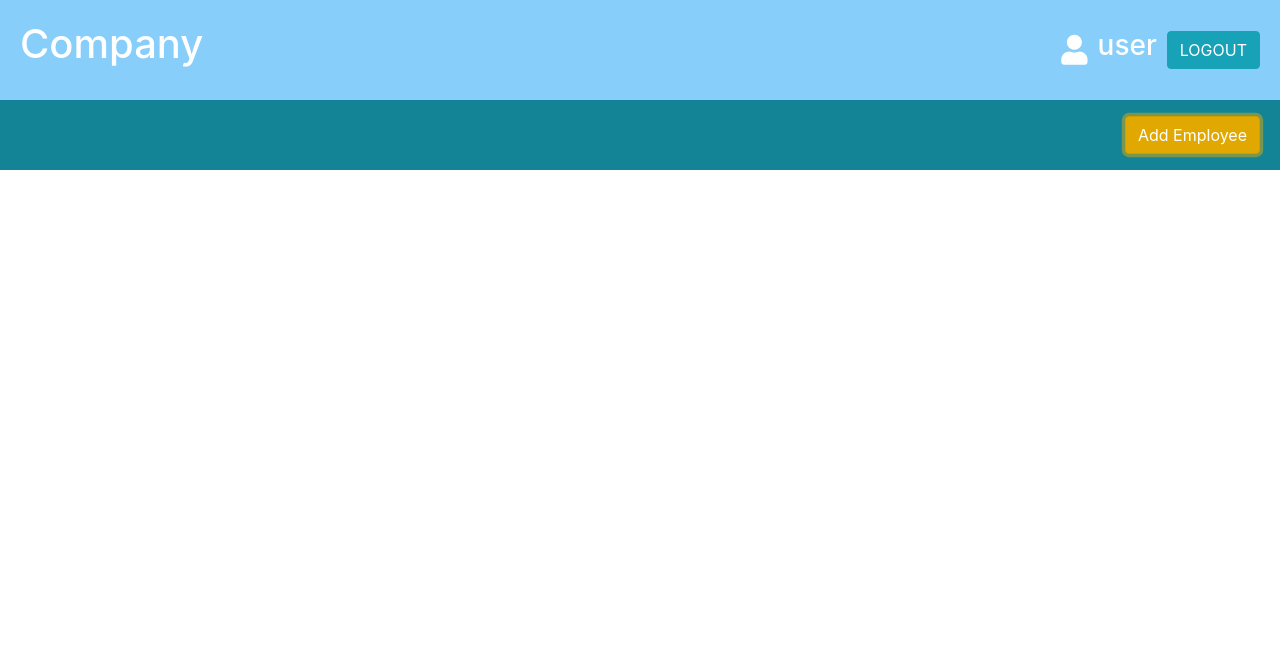
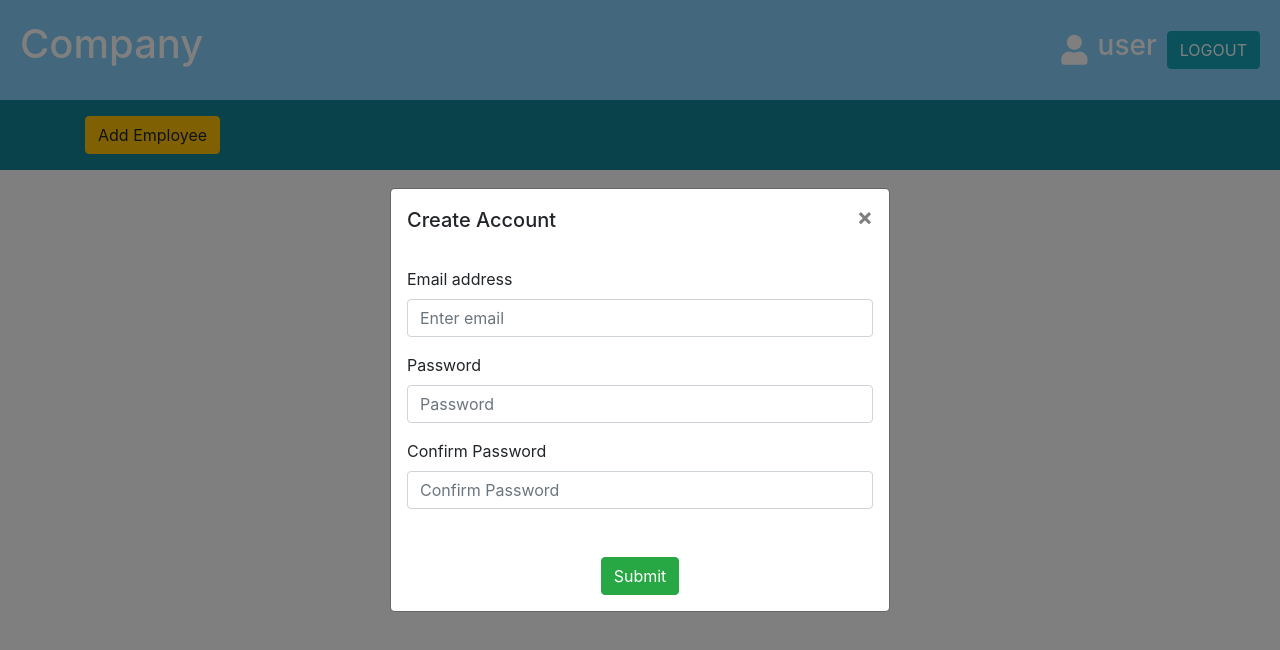
Before and after one commit to hassanraza-dev/employee_app, a plain HTML site: page src/Employees/employees.html in a window 1280 px wide. Both pictures are taken after a click on the button "Add Employee". Drawn offline with nearby package versions, Linux system fonts and the light colour scheme; no server answers.

Commit message:
first commit

```diff
--- a/src/Employees/employees.html
+++ b/src/Employees/employees.html
@@ -63,8 +63,46 @@
     </div>
 
     <div class="sub_header">
-      <div class="add">
-        <button class="btn btn-warning" style="color: white;">Add Employee</button>
+      <div class="container">
+        <button type="button" class="btn btn-warning" data-toggle="modal" data-target="#form">
+          Add Employee
+        </button>
+      </div>
+    </div>
+
+
+
+
+    <div class="modal fade" id="form" tabindex="-1" role="dialog" aria-labelledby="exampleModalLabel" aria-hidden="true">
+      <div class="modal-dialog modal-dialog-centered" role="document">
+        <div class="modal-content">
+          <div class="modal-header border-bottom-0">
+            <h5 class="modal-title" id="exampleModalLabel">Create Account</h5>
+            <button type="button" class="close" data-dismiss="modal" aria-label="Close">
+              <span aria-hidden="true">&times;</span>
+            </button>
+          </div>
+          <form>
+            <div class="modal-body">
+              <div class="form-group">
+                <label for="email1">Email address</label>
+                <input type="email" class="form-control" id="email1" aria-describedby="emailHelp" placeholder="Enter email">
+
+              </div>
+              <div class="form-group">
+                <label for="password1">Password</label>
+                <input type="password" class="form-control" id="password1" placeholder="Password">
+              </div>
+              <div class="form-group">
+                <label for="password1">Confirm Password</label>
+                <input type="password" class="form-control" id="password2" placeholder="Confirm Password">
+              </div>
+            </div>
+            <div class="modal-footer border-top-0 d-flex justify-content-center">
+              <button type="submit" class="btn btn-success">Submit</button>
+            </div>
+          </form>
+        </div>
       </div>
     </div>
 
```
